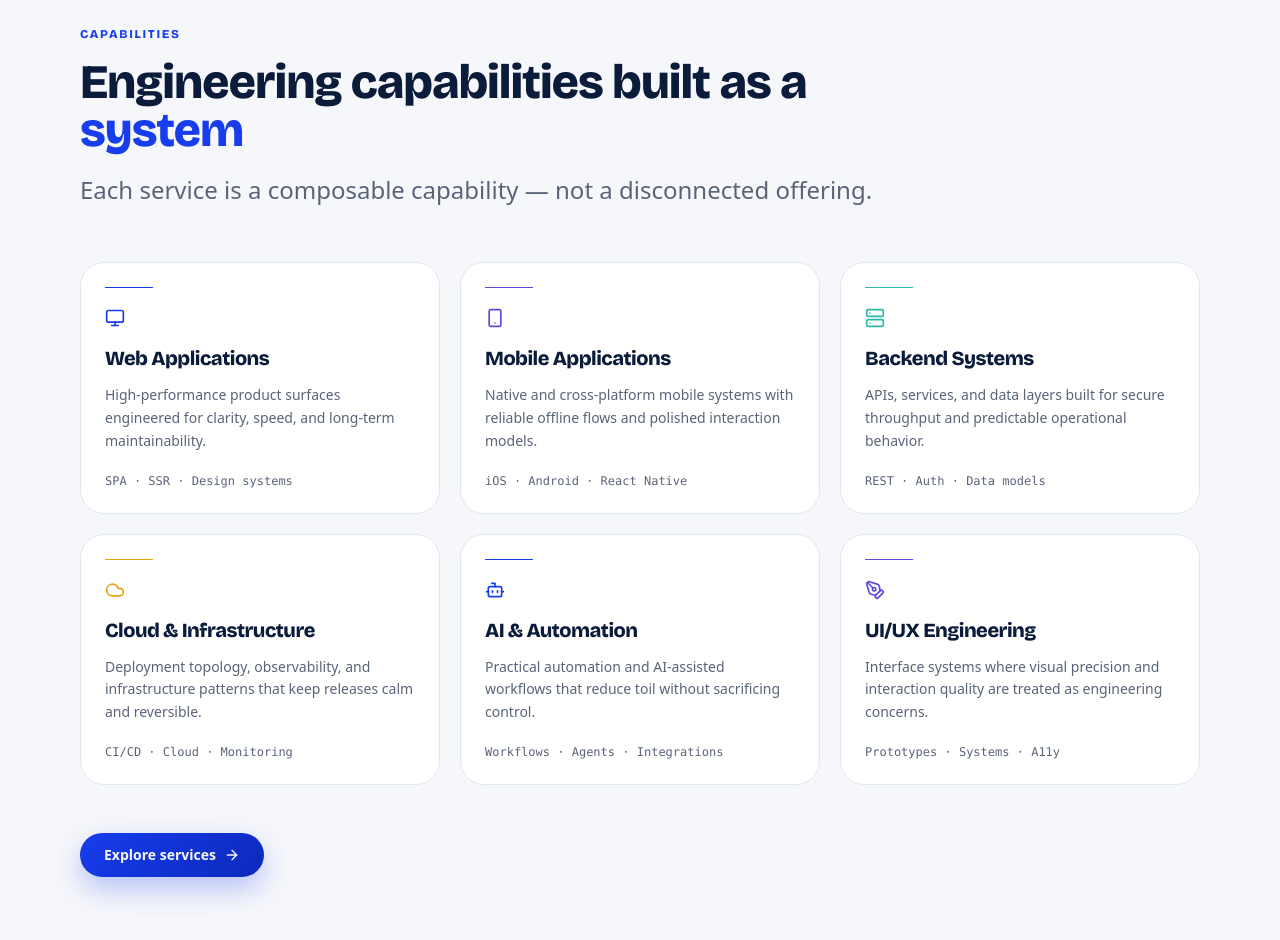
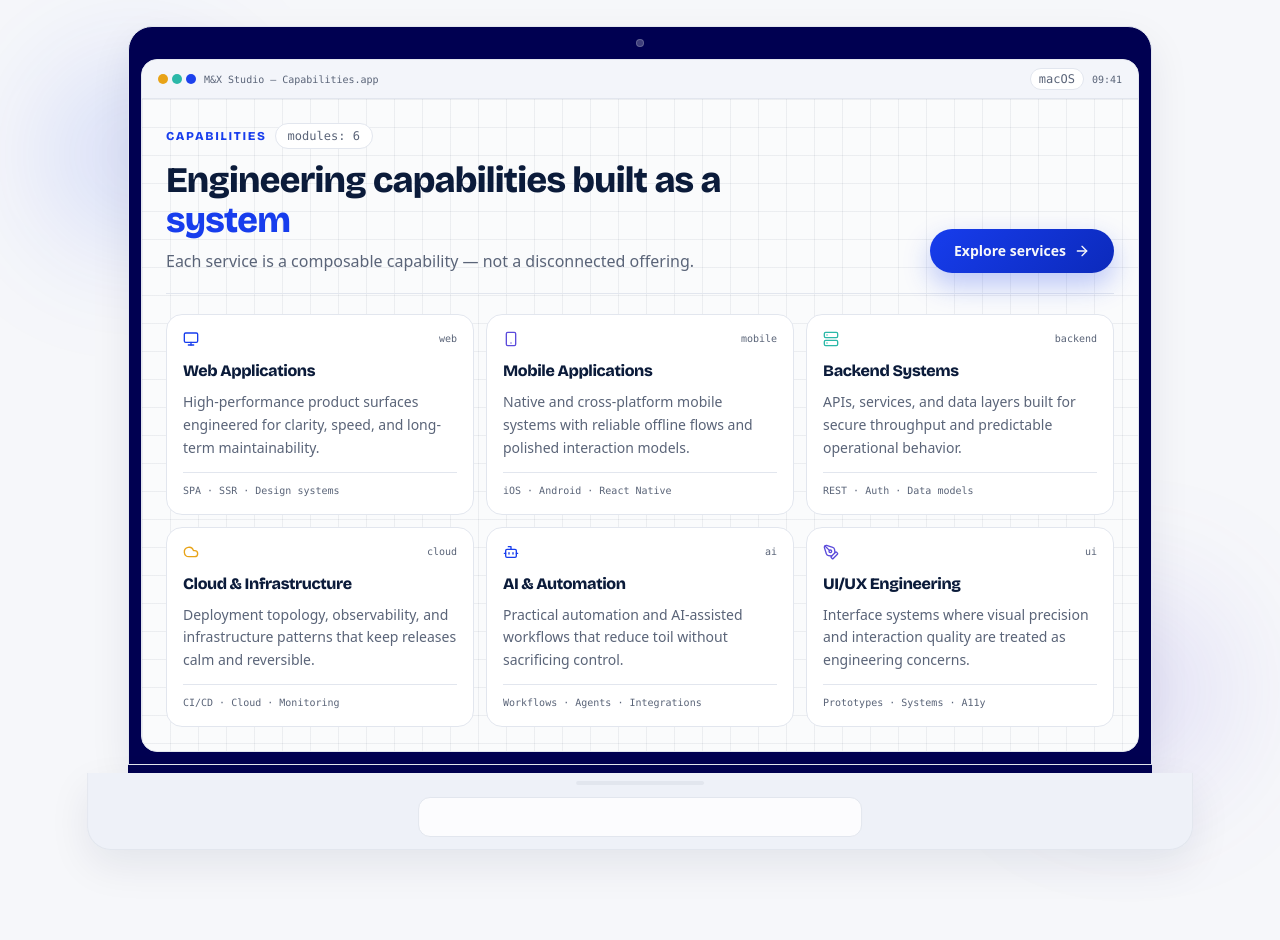
Before and after one commit to maxycagne/M-X_Studio, a React (Vite) app in the folder mxwebsite/: page / in a window 1280 px wide. Shown: the part 1800-2740 px from the top of the page. Built offline with nearby package versions, Linux system fonts and the light colour scheme; a web font is replaced by a local one.

Commit message:
Refactor Services component to enhance layout and styling, introduce TechChip for technology tags, and add unique IDs for each service for improved accessibility and organization.

```diff
--- a/mxwebsite/Components/Services.tsx
+++ b/mxwebsite/Components/Services.tsx
@@ -6,21 +6,14 @@ import {
   Bot,
   PenTool,
 } from "lucide-react";
-import SectionHeading from "./ui/SectionHeading";
 import CtaButton from "./ui/CtaButton";
+import TechChip from "./ui/TechChip";
 
 const accents = [
   "text-primary",
   "text-violet",
   "text-mint",
   "text-signal",
-] as const;
-
-const hairlines = [
-  "bg-primary",
-  "bg-violet",
-  "bg-mint",
-  "bg-signal",
 ] as const;
 
 const services = [
@@ -30,6 +23,7 @@ const services = [
       "High-performance product surfaces engineered for clarity, speed, and long-term maintainability.",
     meta: "SPA · SSR · Design systems",
     icon: Monitor,
+    id: "web",
   },
   {
     title: "Mobile Applications",
@@ -37,6 +31,7 @@ const services = [
       "Native and cross-platform mobile systems with reliable offline flows and polished interaction models.",
     meta: "iOS · Android · React Native",
     icon: Smartphone,
+    id: "mobile",
   },
   {
     title: "Backend Systems",
@@ -44,6 +39,7 @@ const services = [
       "APIs, services, and data layers built for secure throughput and predictable operational behavior.",
     meta: "REST · Auth · Data models",
     icon: Server,
+    id: "backend",
   },
   {
     title: "Cloud & Infrastructure",
@@ -51,6 +47,7 @@ const services = [
       "Deployment topology, observability, and infrastructure patterns that keep releases calm and reversible.",
     meta: "CI/CD · Cloud · Monitoring",
     icon: Cloud,
+    id: "cloud",
   },
   {
     title: "AI & Automation",
@@ -58,6 +55,7 @@ const services = [
       "Practical automation and AI-assisted workflows that reduce toil without sacrificing control.",
     meta: "Workflows · Agents · Integrations",
     icon: Bot,
+    id: "ai",
   },
   {
     title: "UI/UX Engineering",
@@ -65,6 +63,7 @@ const services = [
       "Interface systems where visual precision and interaction quality are treated as engineering concerns.",
     meta: "Prototypes · Systems · A11y",
     icon: PenTool,
+    id: "ui",
   },
 ];
 
@@ -76,50 +75,135 @@ const Services = ({ showCta = true }: ServicesProps) => {
   return (
     <section className="py-24 md:py-32">
       <div className="mx-auto max-w-6xl px-4">
-        <SectionHeading
-          eyebrow="Capabilities"
-          title={
-            <>
+        <div className="relative">
+          <div
+            className="pointer-events-none absolute -left-8 top-10 h-44 w-44 rounded-full blur-3xl"
+            style={{
+              background: "color-mix(in oklab, var(--primary) 16%, transparent)",
+            }}
+            aria-hidden="true"
+          />
+          <div
+            className="pointer-events-none absolute -right-6 bottom-16 h-48 w-48 rounded-full blur-3xl"
+            style={{
+              background: "color-mix(in oklab, var(--violet) 14%, transparent)",
+            }}
+            aria-hidden="true"
+          />
+
+          <div className="relative mx-auto max-w-5xl">
+            <div className="overflow-hidden rounded-t-2xl border border-border bg-primary-deep shadow-soft sm:rounded-t-3xl">
+              <div className="relative flex items-center justify-center py-2.5 sm:py-3">
+                <span
+                  className="h-2 w-2 rounded-full border border-background/20 bg-background/25"
+                  aria-hidden="true"
+                />
+                <span className="sr-only">MacBook display</span>
+              </div>
+
+              <div className="mx-2 mb-2 overflow-hidden rounded-xl border border-border bg-card sm:mx-3 sm:mb-3 sm:rounded-2xl">
+                <div className="flex items-center justify-between border-b border-border bg-secondary/70 px-3 py-2 sm:px-4">
+                  <div className="flex items-center gap-2">
+                    <div className="flex items-center gap-1" aria-hidden="true">
+                      <span className="h-2.5 w-2.5 rounded-full bg-signal" />
+                      <span className="h-2.5 w-2.5 rounded-full bg-mint" />
+                      <span className="h-2.5 w-2.5 rounded-full bg-primary animate-pulse-soft" />
+                    </div>
+                    <p className="hidden font-mono text-[10px] text-muted-foreground sm:block">
+                      M&X Studio — Capabilities.app
+                    </p>
+                  </div>
+                  <div className="flex items-center gap-2">
+                    <TechChip className="!px-2 !py-0.5">macOS</TechChip>
+                    <span className="font-mono text-[10px] text-muted-foreground">
+                      09:41
+                    </span>
+                  </div>
+                </div>
+
+                <div className="grid-canvas bg-background/50 p-4 sm:p-5 md:p-6">
+                  <div className="mb-5 flex flex-col gap-4 border-b border-border pb-5 sm:flex-row sm:items-end sm:justify-between">
+                    <div className="max-w-2xl">
+                      <div className="flex flex-wrap items-center gap-2">
+                        <p className="font-display text-xs font-extrabold uppercase tracking-[0.14em] text-primary">
+                          Capabilities
+                        </p>
+                        <TechChip>modules: 6</TechChip>
+                      </div>
+                      <h2 className="mt-3 font-display text-2xl font-extrabold tracking-[-0.02em] md:text-4xl">
                         Engineering capabilities built as a{" "}
                         <span className="text-primary">system</span>
-            </>
-          }
-          lead="Each service is a composable capability — not a disconnected offering."
-        />
+                      </h2>
+                      <p className="mt-2 text-sm text-muted-foreground md:text-base">
+                        Each service is a composable capability — not a
+                        disconnected offering.
+                      </p>
+                    </div>
+                    {showCta ? (
+                      <CtaButton to="/services" className="shrink-0">
+                        Explore services
+                      </CtaButton>
+                    ) : null}
+                  </div>
 
-        <div className="mt-14 grid gap-5 md:grid-cols-2 xl:grid-cols-3">
+                  <div className="grid grid-cols-1 gap-3 sm:grid-cols-2 lg:grid-cols-3">
                     {services.map((service, index) => {
                       const Icon = service.icon;
                       const accent = accents[index % accents.length];
-            const hairline = hairlines[index % hairlines.length];
 
                       return (
                         <article
                           key={service.title}
-                className="animate-rise-in rounded-3xl border border-border bg-card p-6 transition-transform transition-colors hover:-translate-y-1 hover:shadow-soft"
-                style={{ animationDelay: `${index * 80}ms` }}
+                          className="animate-rise-in rounded-2xl border border-border bg-card p-4 transition-transform hover:-translate-y-1 hover:shadow-soft"
+                          style={{ animationDelay: `${index * 70}ms` }}
                         >
-                <div className={`mb-5 h-px w-12 ${hairline}`} />
-                <Icon className={`mb-4 h-5 w-5 ${accent}`} aria-hidden="true" />
-                <h3 className="font-display text-xl font-extrabold tracking-tight">
+                          <div className="mb-3 flex items-start justify-between gap-3">
+                            <Icon
+                              className={`h-4 w-4 ${accent}`}
+                              aria-hidden="true"
+                            />
+                            <span className="font-mono text-[10px] text-muted-foreground">
+                              {service.id}
+                            </span>
+                          </div>
+                          <h3 className="font-display text-base font-extrabold tracking-tight">
                             {service.title}
                           </h3>
-                <p className="mt-3 text-sm leading-relaxed text-muted-foreground">
+                          <p className="mt-2 text-xs leading-relaxed text-muted-foreground sm:text-sm">
                             {service.description}
                           </p>
-                <p className="mt-5 font-mono text-xs text-muted-foreground">
+                          <p className="mt-3 border-t border-border pt-2.5 font-mono text-[10px] text-muted-foreground">
                             {service.meta}
                           </p>
                         </article>
                       );
                     })}
                   </div>
+                </div>
+              </div>
+            </div>
 
-        {showCta ? (
-          <div className="mt-12">
-            <CtaButton to="/services">Explore services</CtaButton>
+            <div
+              className="h-2 bg-primary-deep"
+              style={{
+                background:
+                  "linear-gradient(180deg, color-mix(in oklab, var(--primary-deep) 92%, var(--foreground)), var(--primary-deep))",
+              }}
+              aria-hidden="true"
+            />
+
+            <div className="relative mx-auto w-[108%] -translate-x-[3.7%] rounded-b-[1.25rem] border border-border border-t-0 bg-secondary px-6 pb-3 pt-2 shadow-soft sm:rounded-b-[1.5rem]">
+              <div
+                className="mx-auto h-1 w-24 rounded-full bg-border sm:w-32"
+                aria-hidden="true"
+              />
+              <div
+                className="mx-auto mt-3 h-8 w-[42%] rounded-xl border border-border bg-card/80 sm:h-10"
+                aria-hidden="true"
+              />
             </div>
-        ) : null}
+          </div>
+        </div>
       </div>
     </section>
   );
```
Lines whose indentation alone changed are shown as unchanged.
